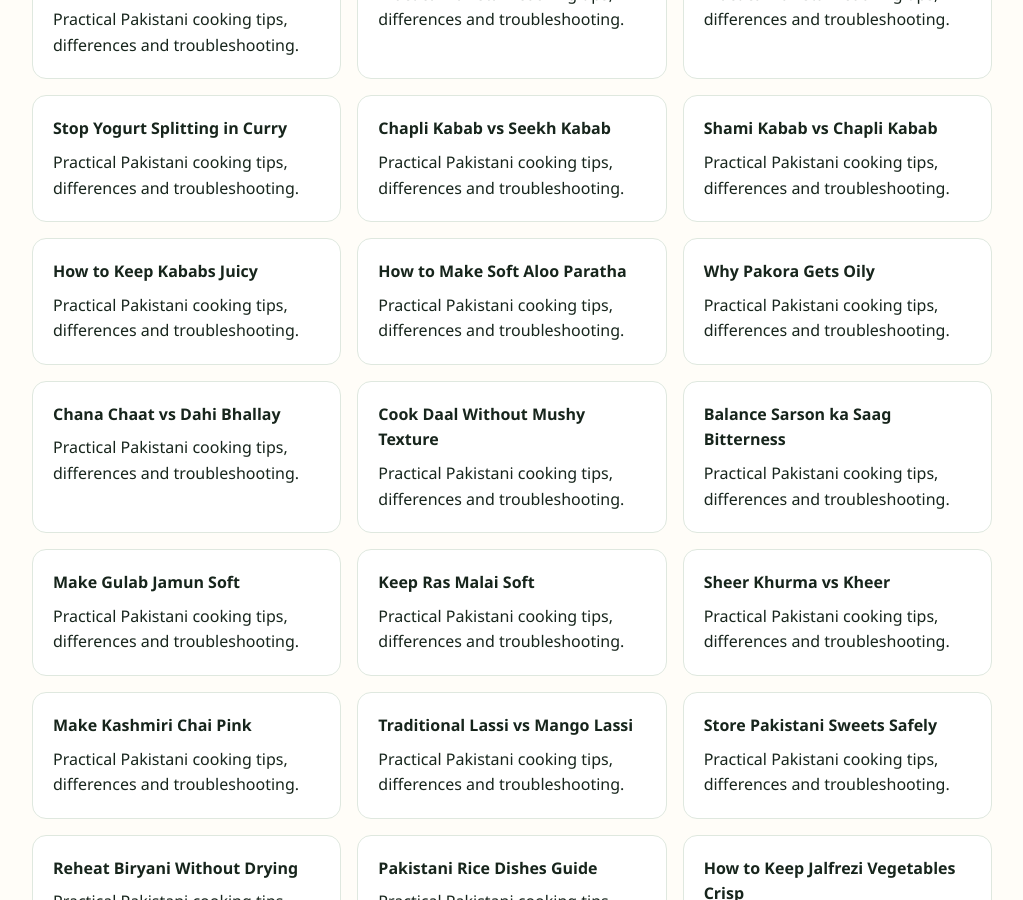
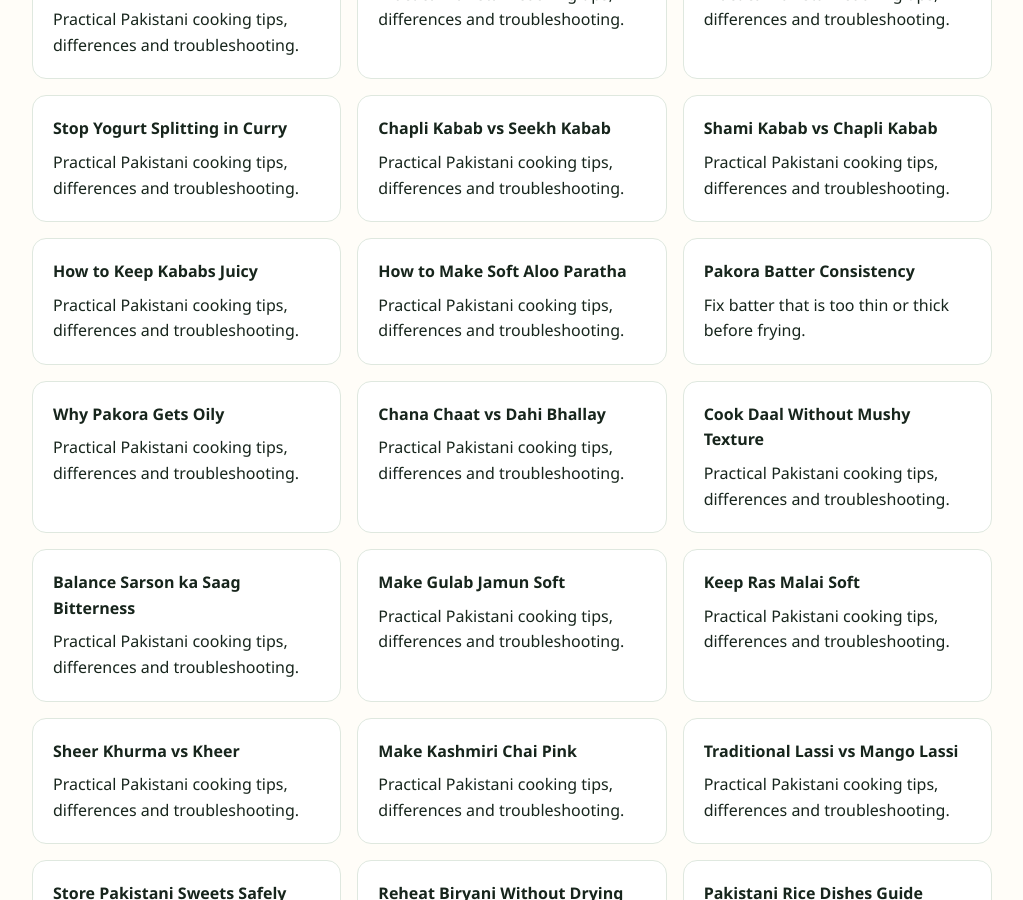
Before and after one commit to manazarali01-hub/pakistan-food, a Jekyll site: the page guides/index.html, which Jekyll copies as it is, in a window 1280 px wide and 900 px high, scrolled down 1638 px. Shown: the whole window, without its empty margins (128-1151 px from the left). Built offline with Jekyll 4.4.1, drawn with Linux system fonts in a browser that asks for light colours.

Commit message:
Add pakora batter guide to snack cluster

```diff
--- a/guides/index.html
+++ b/guides/index.html
@@ -31,6 +31,7 @@
 <a class="card" href="shami-vs-chapli-kabab.html"><strong>Shami Kabab vs Chapli Kabab</strong><span>Practical Pakistani cooking tips, differences and troubleshooting.</span></a>
 <a class="card" href="how-to-keep-kabab-juicy.html"><strong>How to Keep Kababs Juicy</strong><span>Practical Pakistani cooking tips, differences and troubleshooting.</span></a>
 <a class="card" href="how-to-make-soft-aloo-paratha.html"><strong>How to Make Soft Aloo Paratha</strong><span>Practical Pakistani cooking tips, differences and troubleshooting.</span></a>
+<a class="card" href="pakora-batter-consistency.html"><strong>Pakora Batter Consistency</strong><span>Fix batter that is too thin or thick before frying.</span></a>
 <a class="card" href="why-pakora-gets-oily.html"><strong>Why Pakora Gets Oily</strong><span>Practical Pakistani cooking tips, differences and troubleshooting.</span></a>
 <a class="card" href="chana-chaat-vs-dahi-bhallay.html"><strong>Chana Chaat vs Dahi Bhallay</strong><span>Practical Pakistani cooking tips, differences and troubleshooting.</span></a>
 <a class="card" href="how-to-cook-daal-without-mushy-texture.html"><strong>Cook Daal Without Mushy Texture</strong><span>Practical Pakistani cooking tips, differences and troubleshooting.</span></a>
```
